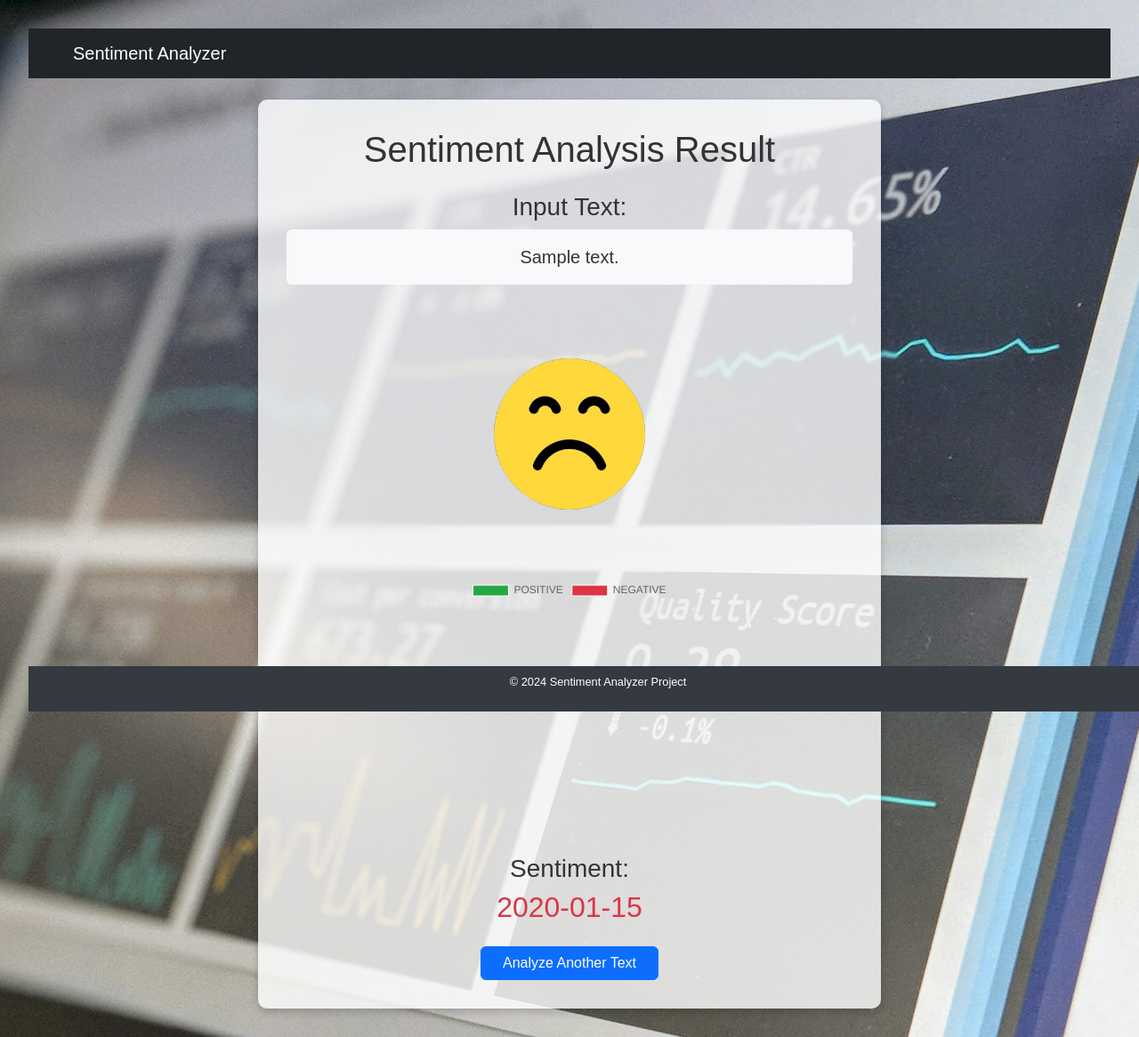
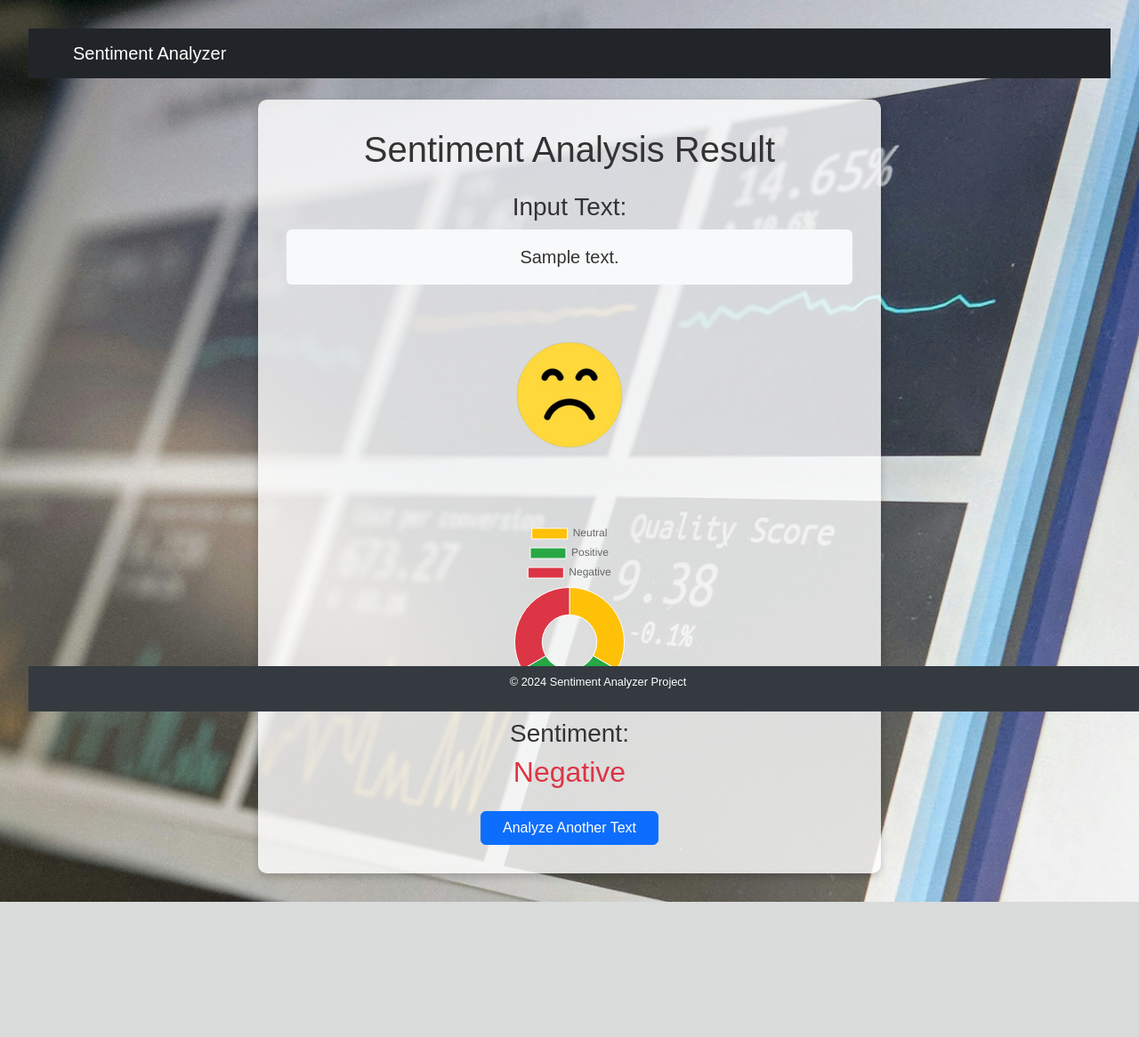
Before and after one commit to Gurry-12/Sentiment_analyzer, a Flask app: template templates/result.html in a window 1280 px wide. Shown: the whole page at 89% size. After the commit the page ends 1014 px from the top, so only its background shows below. Run offline with Flask 3, Linux system fonts and the light colour scheme; the template is opened without the code that fills it: most values are stand-ins (such as "Sample title", 1, 10 or a date in 2020); parts of the project's set-up code (start-up, migrations or seed data) failed here and were passed over.

Commit message:
add it to the repo

```diff
--- a/app.py
+++ b/app.py
@@ -3,43 +3,50 @@
 
 app = Flask(__name__)
 
-from transformers import pipeline
-
-sent_pipeline = pipeline("sentiment-analysis")
-
 # Load models
 with open("models/tfidf_vectorizer.pkl", "rb") as vec_file:
     tfidf_vectorizer = pickle.load(vec_file)
 
-with open("models/sentiment_model.pkl", "rb") as model_file:
+with open("models/svm_model.pkl", "rb") as model_file:
     svm_model = pickle.load(model_file)
+
+# Label mapping
+label_mapping = {0: "Neutral", 1: "Positive", 2: "Negative"}
 
 @app.route("/", methods=["GET", "POST"])
 def index():
-
     return render_template("index.html")
 
 @app.route("/result", methods=["POST"])
 def result():
     user_input = request.form.get("user_input", "")
+
     if user_input.strip():
         try:
-            # Predict sentiment using Hugging Face pipeline
-            result = sent_pipeline(user_input)
-            sentiment = result[0]['label']
-            score = result[0]['score']
+            # Preprocess input text and vectorize
+            input_tfidf = tfidf_vectorizer.transform([user_input])
+
+            # Predict sentiment
+            prediction = svm_model.predict(input_tfidf)[0]  # Numeric label (0, 1, or 2)
+
+            # Dummy scores for demonstration (update with actual probability scores if available)
+            scores = svm_model.decision_function(input_tfidf).tolist()[0]
+            neutral_score = round((scores[0] if prediction == 0 else 0) * 10, 2)
+            positive_score = round((scores[1] if prediction == 1 else 0) * 10, 2)
+            negative_score = round((scores[2] if prediction == 2 else 0) * 10, 2)
 
             return render_template(
                 "result.html",
                 text=user_input,
-                sentiment=sentiment,
-                score=round(score * 100, 2)  # Convert to percentage
+                sentiment=prediction,  # Numeric sentiment
+                neutral_score=neutral_score,
+                positive_score=positive_score,
+                negative_score=negative_score
             )
         except Exception as e:
             return f"Error in sentiment prediction: {e}", 500
     else:
         return render_template("index.html", error="Please enter valid text.")
 
-
 if __name__ == "__main__":
     app.run(debug=True)
--- a/templates/index.html
+++ b/templates/index.html
@@ -5,7 +5,6 @@
     <meta name="viewport" content="width=device-width, initial-scale=1.0">
     <title>Home - Sentiment Analyzer</title>
     <link rel="stylesheet" href="https://cdn.jsdelivr.net/npm/bootstrap@5.3.0/dist/css/bootstrap.min.css">
-    <script src="https://cdn.jsdelivr.net/npm/chart.js"></script>
     <style>
         body {
             font-family: Arial, sans-serif;
@@ -75,9 +74,9 @@
     <!-- Content -->
     <div class="custom-background">
         <h1>Analyze Sentiments</h1>
-        <p>Enter your text.</p>
+        <p>Enter your text to analyze its sentiment.</p>
         <!-- Error Message -->
-        <p class="text-danger" id="error-message" style="display: none;">Please enter valid text.</p>
+        <p class="text-danger">{{ error }}</p>
         <form action="/result" method="POST" class="form-container">
             <textarea name="user_input" class="form-control" rows="4" placeholder="Type your text here..."></textarea>
             <button type="submit" class="btn btn-primary">Analyze</button>
--- a/templates/result.html
+++ b/templates/result.html
@@ -27,6 +27,17 @@
         }
         .emoji-image {
             border-radius: 50%;
+            margin-bottom: 1rem;
+        }
+        .chart-container {
+            display: flex;
+            justify-content: center;
+            align-items: center;
+            margin-top: 1.5rem;
+        }
+        canvas {
+            max-width: 200px; /* Reduced the chart size */
+            max-height: 200px;
         }
         footer {
             position: fixed;
@@ -35,8 +46,8 @@
             background-color: #343a40;
             color: white;
             text-align: center;
-            padding: 0.5rem 0; /* Reduced padding */
-            font-size: 0.8rem; /* Smaller text size */
+            padding: 0.5rem 0;
+            font-size: 0.8rem;
         }
     </style>
 </head>
@@ -58,25 +69,26 @@
             <blockquote class="blockquote bg-light p-3 rounded">{{ text }}</blockquote>
         </div>
 
-        <!-- Emoji and Pie Chart Stack -->
-        <div class="mt-4 d-flex flex-column align-items-center">
-            <!-- Emoji -->
+        <!-- Image Section -->
+        <div class="mt-4">
             <img
-                src="/static/img/{{ 'happy.png' if sentiment == 'POSITIVE' else 'sad.png' }}"
+                src="/static/img/{{ 'neutral.png' if sentiment == 0 else 'happy.png' if sentiment == 1 else 'sad.png' }}"
                 alt="{{ sentiment }}"
-                width="288"
-                height="288"
-                class="emoji-image mb-3">
+                width="200"
+                height="200"
+                class="emoji-image">
+        </div>
 
-            <!-- Pie Chart -->
-            <canvas id="sentimentChart" width="288" height="288"></canvas>
+        <!-- Centered Pie Chart -->
+        <div class="chart-container">
+            <canvas id="sentimentChart"></canvas>
         </div>
 
         <!-- Sentiment Text -->
         <div class="mt-4">
             <h3>Sentiment:</h3>
-            <h2 class="text-{{ 'success' if sentiment == 'POSITIVE' else 'danger' }}">
-                {{ sentiment }}
+            <h2 class="text-{{ 'warning' if sentiment == 0 else 'success' if sentiment == 1 else 'danger' }}">
+                {{ 'Neutral' if sentiment == 0 else 'Positive' if sentiment == 1 else 'Negative' }}
             </h2>
         </div>
 
@@ -97,13 +109,14 @@
         const sentimentChart = new Chart(ctx, {
             type: 'doughnut',
             data: {
-                labels: ['POSITIVE', 'NEGATIVE'],
+                labels: ['Neutral', 'Positive', 'Negative'],
                 datasets: [{
                     data: [
-                        {{ score if sentiment == 'POSITIVE' else 0 }},
-                        {{ score if sentiment == 'NEGATIVE' else 0 }}
+                        {{ neutral_score }},
+                        {{ positive_score }},
+                        {{ negative_score }}
                     ],
-                    backgroundColor: ['#28a745', '#dc3545'],
+                    backgroundColor: ['#ffc107', '#28a745', '#dc3545'],
                     borderWidth: 1
                 }]
             },
```
Also changed, not shown: sentiments.txt (+23 -10 lines), static/img/neutral.png (added), 2 other files.
